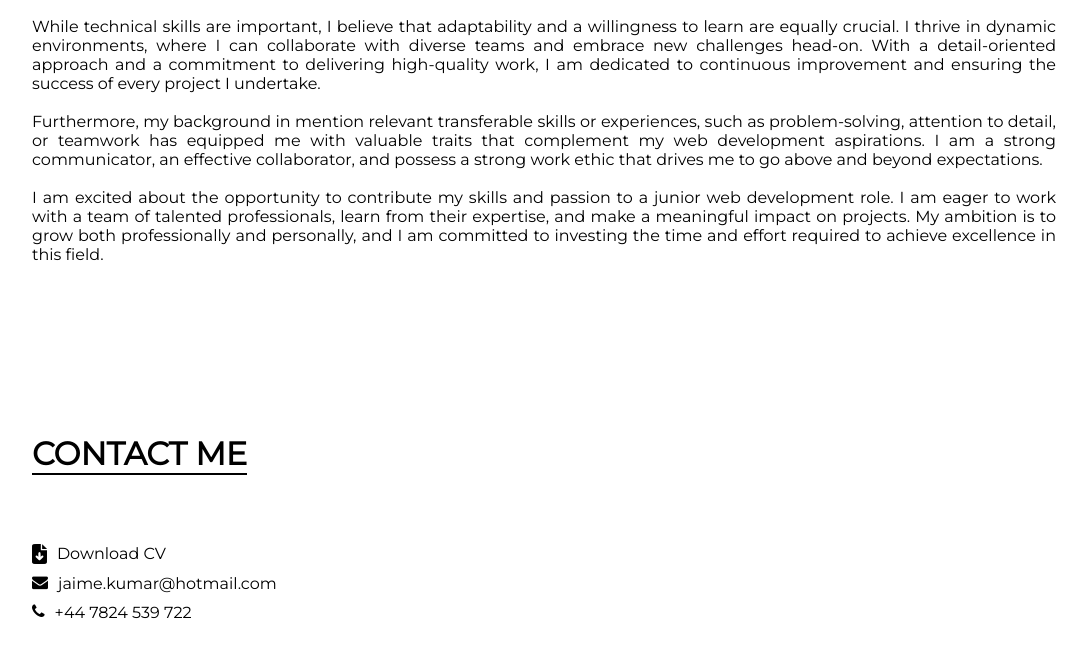
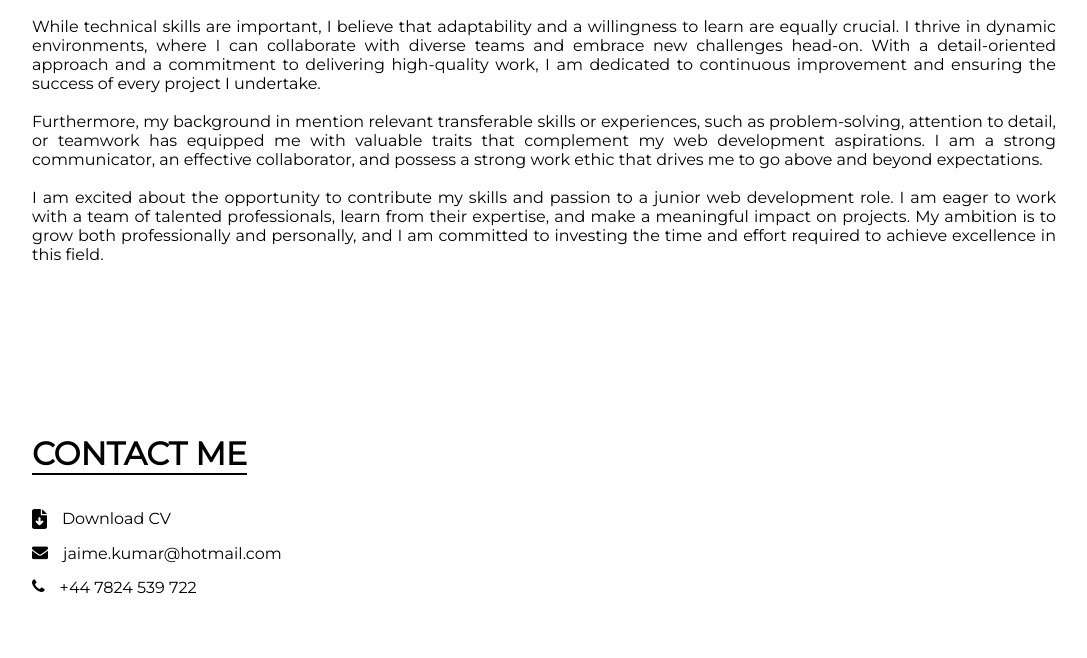
Before and after one commit to JaimeKumar/portfolio, a React (Create React App) app: page / in a window 1280 px wide. Shown: the part 3218-3876 px from the top of the page, without its empty margins (96-1183 px from the left). Built offline with nearby package versions, Linux system fonts and the light colour scheme.

Commit message:
sticky sideMenu

```diff
--- a/src/App.css
+++ b/src/App.css
@@ -25,6 +25,8 @@
 
 #nav {
   position: sticky;
+  position: -webkit-sticky;
+
   top: 0;
   height: 100px;
   /* width: var(--cWidth); */
@@ -97,9 +99,16 @@ li:hover::after {
   left: -120px;
   top: 0;
   width: 120px;
+  height: 100%;
+  background-color: #f2f4f7;
+}
+
+.menuSticky {
+  position: sticky;
+  position: -webkit-sticky;
   height: 100vh;
   height: 100svh;
-  background-color: #f2f4f7;
+  top: 0;
 }
 
 .sideMenu ul {
@@ -276,16 +285,18 @@ li:hover::after {
 
 .contactBlock {
   width: 100%;
-  margin-top: 50px;
+  margin-top: 15px;
 }
 
 .contactBlock p {
   display: flex;
   column-gap: 10px;
-  margin-bottom: 10px;
+  margin-bottom: 15px;
 }
 
 .contactBlock a {
+  display: flex;
+  column-gap: 15px;
   text-decoration: none;
   color: #000;
 }
--- a/src/App.js
+++ b/src/App.js
@@ -84,6 +84,7 @@ function App() {
   return (
     <div className="App">
       <div className="sideMenu">
+        <div className="menuSticky">
           <ul>
             <li onClick={() => {link('about')}}>
               About
@@ -95,6 +96,7 @@ function App() {
               Contact
             </li>
           </ul>
+        </div>
       </div>
       <div id="nav">
         <div className="menu" onClick={showSideMenu}>
@@ -181,19 +183,23 @@ function App() {
 
         <div className="contactBlock">
           <p>
-            {/* <i class="fa fa-file-arrow-down"></i> */}
+            <a href="Jaime-Kumar-CV.pdf" download={'Jaime-Kumar-CV.pdf'}>
               <img src={dlcv} alt="download cv" className='dlcv'/>
-
-            <a href="Jaime-Kumar-CV.pdf" download={'Jaime-Kumar-CV.pdf'}>Download CV</a>
+              Download CV
+            </a>
           </p>
           <p>
+            <a href = "mailto: jaime.kumar@hotmail.com">
               <i class="fa fa-envelope"></i>
-            <a href = "mailto: jaime.kumar@hotmail.com">jaime.kumar@hotmail.com</a>
+              jaime.kumar@hotmail.com
+            </a>
           </p>
 
           <p>
+            <a href="tel:+447824539722">
               <i class="fa fa-phone"></i>
-            <a href="tel:+447824539722">+44 7824 539 722</a>
+              +44 7824 539 722
+            </a>
           </p>
         </div>
       </div>
```
Also changed, not shown: dlcv.svg (added). Lines whose indentation alone changed are shown as unchanged.
